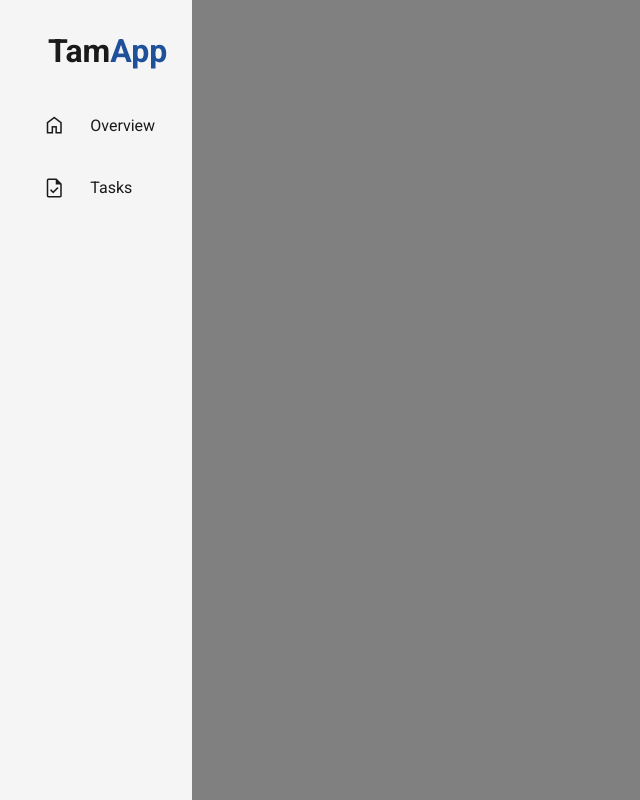
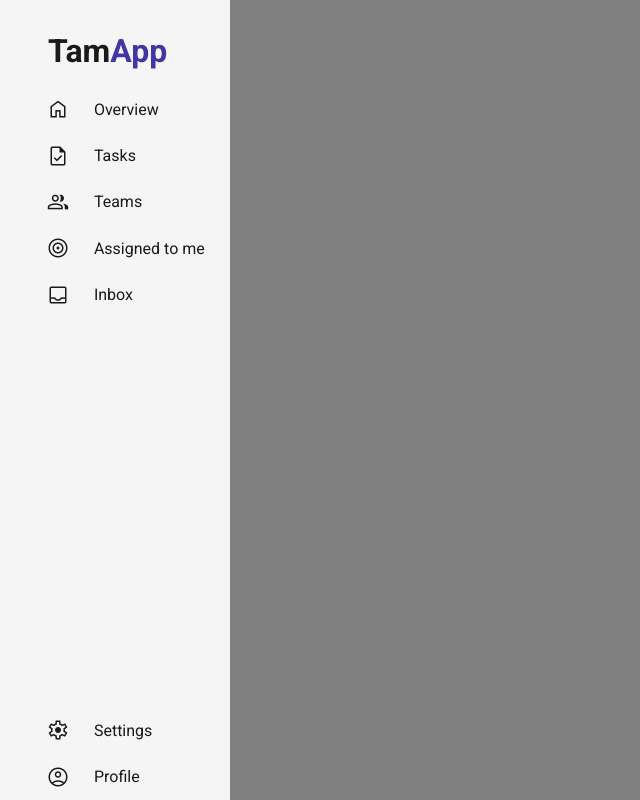
Before and after one commit to Mihiwa/tamap, a website: page index.html in a window 1280 px wide. Shown: the whole page, without its empty margins (0-640 px from the left). Drawn offline with nearby package versions, Linux system fonts and the light colour scheme.

Commit message:
Finalizing the header

```diff
--- a/index.html
+++ b/index.html
@@ -24,19 +24,59 @@
     <header>
       <div id="menu-container">
         <div id="logo">
-          <h1>Tam<span style="color: #1f509a">App</span></h1>
+          <h1>Tam<span style="color: var(--accent-color)">App</span></h1>
         </div>
         <nav id="navigation-menu">
+          <section id="top-section">
             <ul>
               <li>
+                <a href="#">
                   <span class="material-symbols-outlined">home</span
                   ><span>Overview</span>
+                </a>
               </li>
               <li>
+                <a href="#">
                   <span class="material-symbols-outlined"> task </span
                   ><span>Tasks</span>
+                </a>
+              </li>
+              <li>
+                <a href="#">
+                  <span class="material-symbols-outlined"> group </span
+                  ><span>Teams</span>
+                </a>
+              </li>
+              <li>
+                <a href="#">
+                  <span class="material-symbols-outlined"> target </span
+                  ><span>Assigned to me</span>
+                </a>
+              </li>
+              <li>
+                <a href="#">
+                  <span class="material-symbols-outlined"> inbox </span
+                  ><span>Inbox</span>
+                </a>
               </li>
             </ul>
+          </section>
+          <section id="bottom-section">
+            <ul>
+              <li>
+                <a href="#">
+                  <span class="material-symbols-outlined">settings</span
+                  ><span>Settings</span>
+                </a>
+              </li>
+              <li>
+                <a href="#">
+                  <span class="material-symbols-outlined">account_circle</span
+                  ><span>Profile</span>
+                </a>
+              </li>
+            </ul>
+          </section>
         </nav>
       </div>
     </header>
--- a/scss/style.scss
+++ b/scss/style.scss
@@ -25,34 +25,37 @@ body {
 
 header {
   background-color: #f5f5f5;
-  width: 15%;
+  width: 18%;
   display: flex;
   flex-direction: column;
   justify-content: space-between;
   align-items: center;
   gap: 2rem;
-  padding-top: 2rem;
   overflow: hidden;
   position: relative;
 }
 
 #menu-container {
   width: 100%;
+  height: 100%;
   display: flex;
   flex-direction: column;
   align-items: flex-start;
   justify-content: flex-start;
   position: absolute;
   left: 0;
-  gap: 2rem;
+  gap: 1rem;
   #logo {
-    display: flex;
-    padding-left: 3rem;
+    padding: 2rem 0 0 3rem;
   }
 }
 
 nav {
   width: 100%;
+  height: 100%;
+  display: flex;
+  flex-direction: column;
+  justify-content: space-between;
 }
 
 ul {
@@ -62,7 +65,6 @@ ul {
   flex-direction: column;
   align-items: center;
   justify-content: flex-start;
-  gap: 1rem;
   position: relative;
   top: 0;
   left: 0;
@@ -70,15 +72,24 @@ ul {
   li {
     width: 80%;
     padding: 0.7rem 0 0.7rem 3rem;
-    display: flex;
-    gap: 1.5rem;
-    align-items: center;
-    justify-content: flex-start;
+    font-weight: 400;
+    a {
+      color: #1a1a1a;
+      text-decoration: none;
+      display: flex;
+      gap: 1.5rem;
+      align-items: center;
+      justify-content: flex-start;
 
-    &:hover {
+      &:hover {
+        color: var(--accent-color);
+      }
+    }
+
+    li:hover {
       background-color: #4d4e4e07;
+      cursor: pointer;
       color: var(--accent-color);
-      cursor: pointer;
       border-radius: 0 0.5rem 0.5rem 0;
       font-weight: bold;
     }
```
Also changed, not shown: css/style.css, 1 other file. Lines whose indentation alone changed are shown as unchanged.
